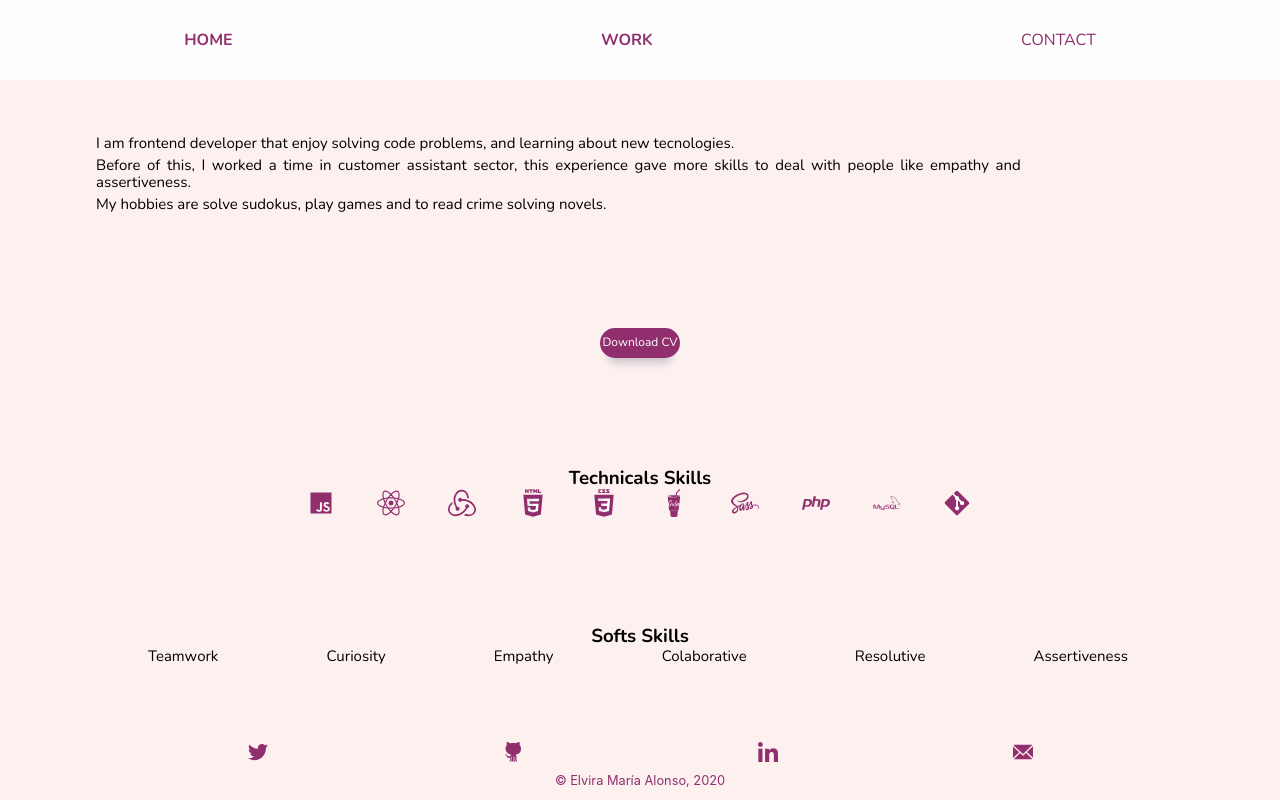
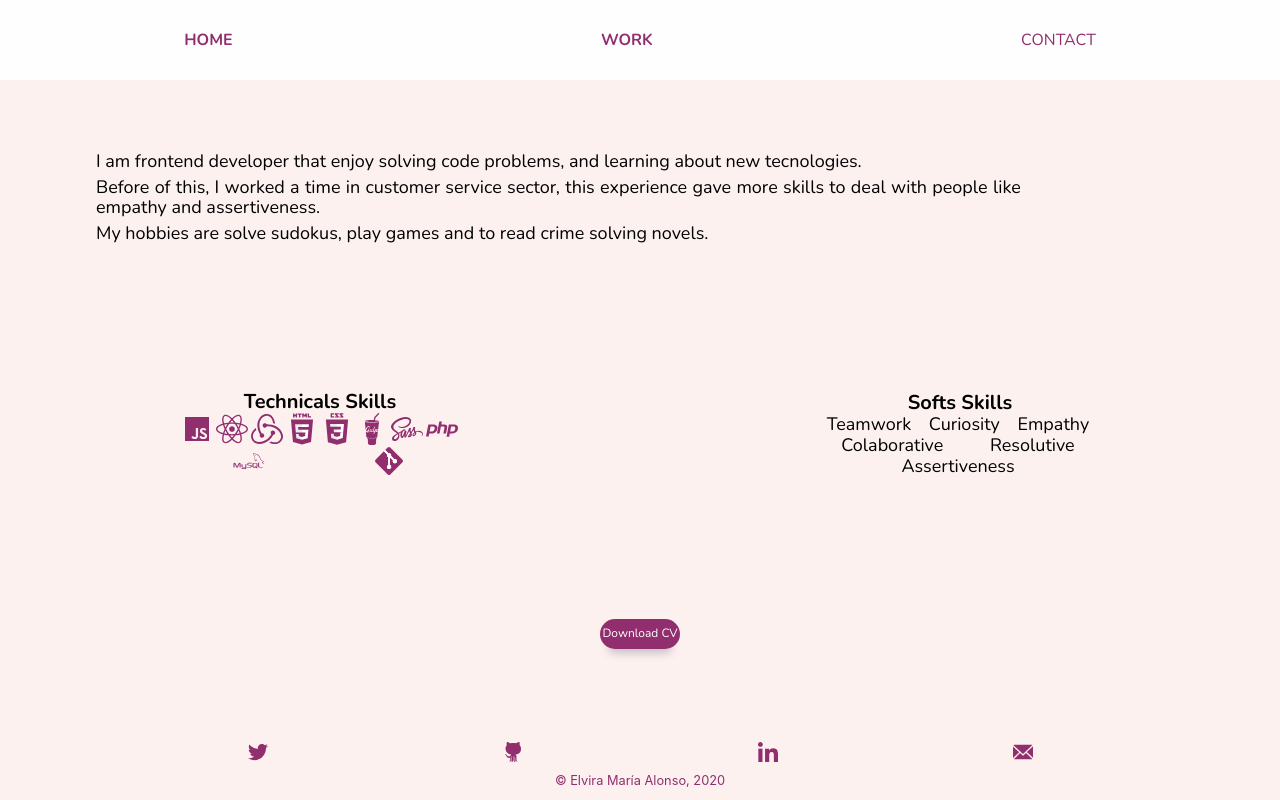
Before and after one commit to elviac94/elvira-alonso-portfolio, a React (Create React App) app: page /#/about in a window 1280 px wide. Built offline with nearby package versions, Linux system fonts and the light colour scheme.

Commit message:
add about's styles for tablet device

```diff
--- a/src/data/ABOUT.js
+++ b/src/data/ABOUT.js
@@ -10,7 +10,7 @@ import mysql from '../assets/icons/mysql.svg';
 import git from '../assets/icons/git.svg';
 
 const ABOUT = {
-    text: "I am frontend developer that enjoy solving code problems, and learning about new tecnologies. Before of this, I worked a time in customer assistant sector, this experience gave more skills to deal with people like  empathy and assertiveness. My hobbies are solve sudokus, play games and to read crime solving novels. If you want to know more information about me, you can found it in my resume.",
+    text: "I am frontend developer that enjoy solving code problems, and learning about new tecnologies. Before of this, I worked a time in customer service sector, this experience gave more skills to deal with people like  empathy and assertiveness. My hobbies are solve sudokus, play games and to read crime solving novels. If you want to know more information about me, you can found it in my resume.",
     skills: {
         technicals:[
             {
--- a/src/stylesheets/components/_about.scss
+++ b/src/stylesheets/components/_about.scss
@@ -7,6 +7,11 @@
   justify-content: space-around;
   align-items: center;
 
+  @include forTablet {
+    flex-direction: row;
+    flex-wrap: wrap;
+  }
+
   & .about__texts {
     width: 85%;
 
@@ -15,6 +20,10 @@
       font-size: 15px;
       text-align: justify;
       margin-bottom: 5px;
+
+      @include forTablet{
+        font-size: 18px;
+      }
     }
   }
 
@@ -24,6 +33,10 @@
     height: 30px;
     border-radius: 15px;
     color: $standardBg;
+
+    @include forTablet {
+      order: 3;
+    }
   }
 
   & .technicals__container {
@@ -32,9 +45,19 @@
     flex-direction: column;
     align-items: center;
     animation: show 4s;
+    max-width: 280px;
+
+    @include forTablet {
+      width: 50%;
+      max-width: none;
+    }
 
     & .technicals__title {
       text-transform: capitalize;
+
+      @include forTablet{
+        font-size: 20px;
+      }
     }
 
     & .technicals__list {
@@ -44,10 +67,19 @@
       flex-direction: row;
       flex-wrap: wrap;
 
+      @include forTablet {
+        max-width: 280px;
+      }
+
       & li {
         width: 28px;
         height: 28px;
         margin-right: 2px;
+
+        @include forTablet {
+          width: 32px;
+          height: 32px;
+        }
 
         & img {
           width: 100%;
@@ -60,9 +92,23 @@
   & .softs__container {
     width: 85%;
     animation: show 4s;
+    max-width: 280px;
+
+    @include forTablet {
+      width: 50%;
+      max-width: none;
+      display: flex;
+      flex-direction: column;
+      justify-content: center;
+      align-items: center;
+    }
 
     & .softs__title {
       text-transform: capitalize;
+
+      @include forTablet{
+        font-size: 20px;
+      }
     }
 
     & .softs__list {
@@ -72,14 +118,26 @@
       flex-direction: row;
       flex-wrap: wrap;
 
+      @include forTablet {
+        max-width: 280px;
+      }
+
       & li {
         font-size: 15px;
         margin-right: 4px;
+
+        @include forTablet{
+          font-size: 18px;
+        }
       }
     }
   }
 }
-@keyframes show{
-  0%{opacity: .1;}
-  100%{opacity: 1;}
+@keyframes show {
+  0% {
+    opacity: 0.1;
+  }
+  100% {
+    opacity: 1;
+  }
 }
```
